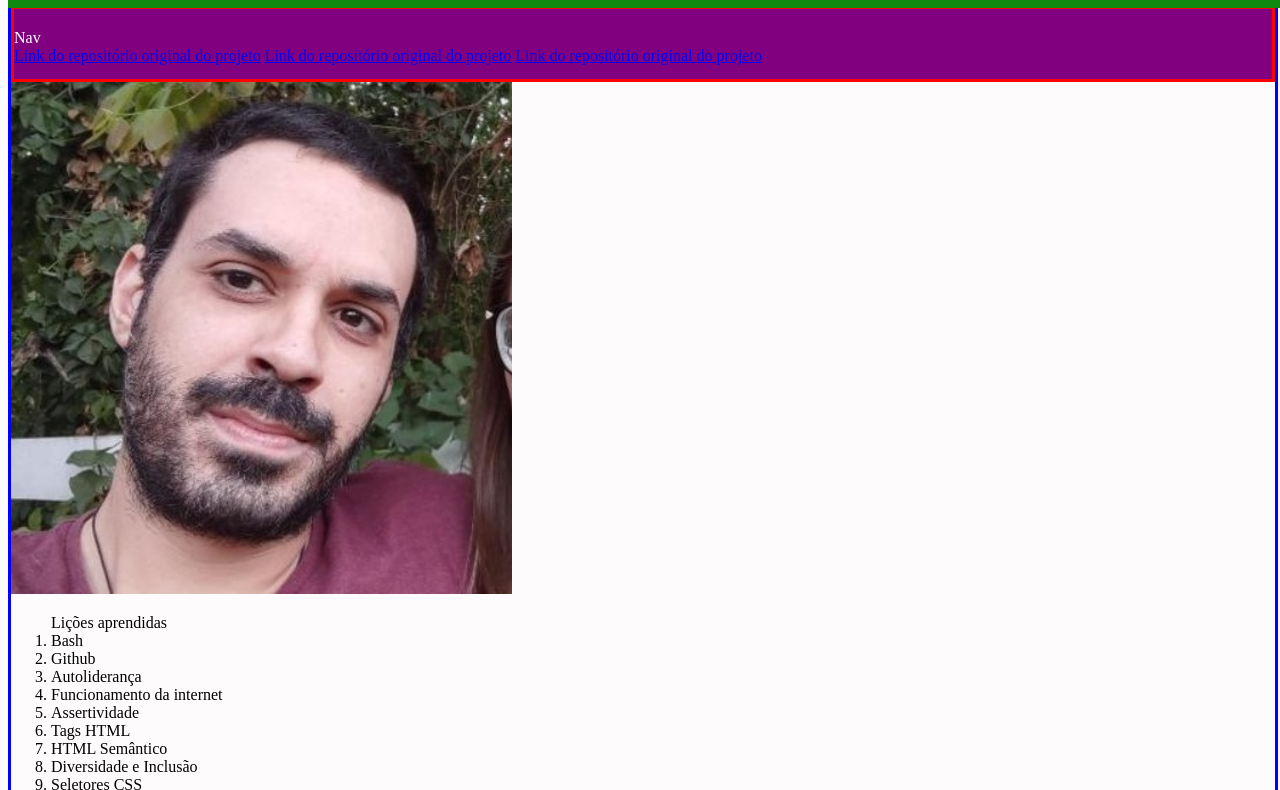
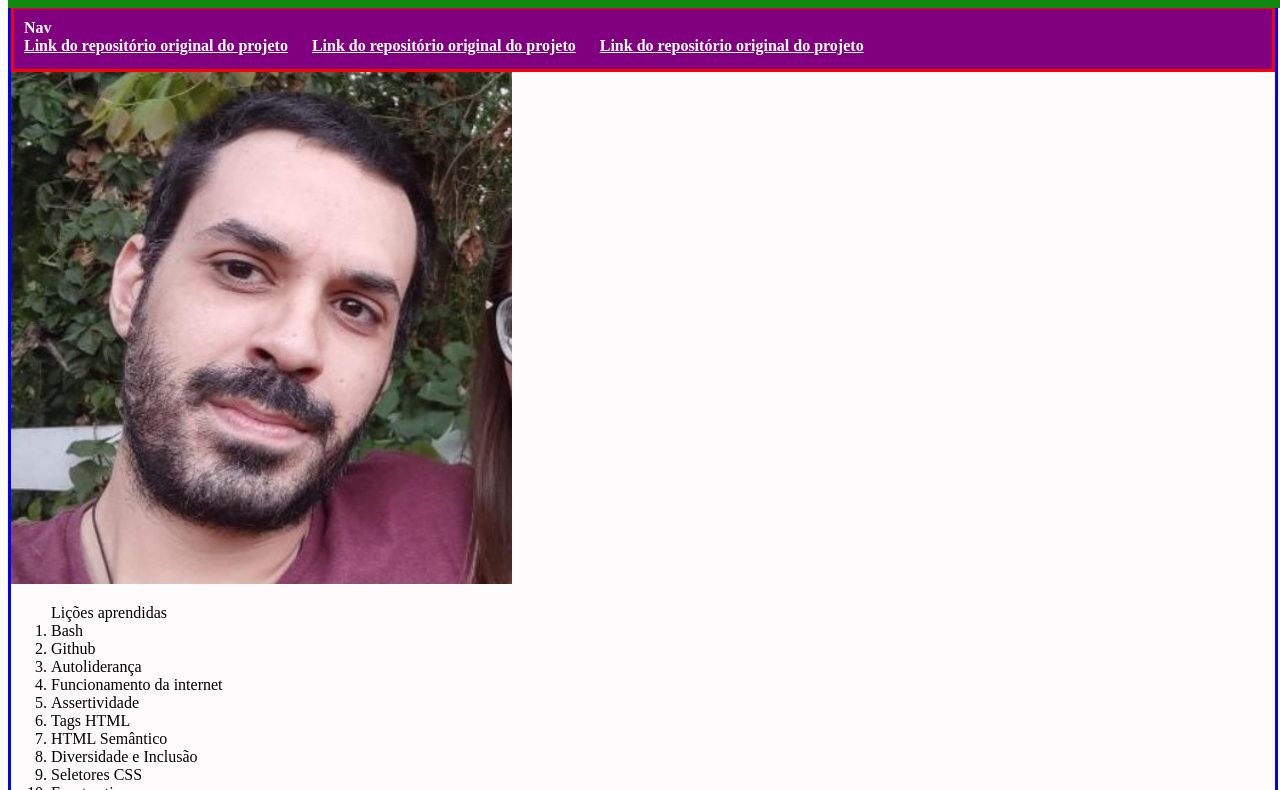
Before and after one commit to AugustoMagalhaes/html-01-lessons-learned, a plain HTML site: page index.html in a window 1280 px wide. Shown: the part 77-867 px from the top of the page. Drawn offline with Linux system fonts and the light colour scheme.

Commit message:
Modificando 'padding-top' de 'nav' e adicionando 'padding-left' e 'font-weight'; Criando o seltor 'nav a' pra modificar cor da fonte, 'display' e 'margin-right'.

```diff
--- a/style.css
+++ b/style.css
@@ -26,17 +26,22 @@ main {
   height: 100%;
   border: 3px solid blue;
   width: 100%;
-
 }
 
 nav {
-  margin-top: 0px;
   background-color: #800080;
   border: 3px solid red;
   height: 50px;
-  padding-top: 20px;
-  /* line-height: 50px; */
+  padding-top: 10px;
   color: #ffffff;
+  padding-left: 10px;
+  font-weight: 600;
+}
+
+nav a {
+  display: inline;
+  color: #ffffff;
+  margin-right: 20px;
 }
 
 #rodape {
```
